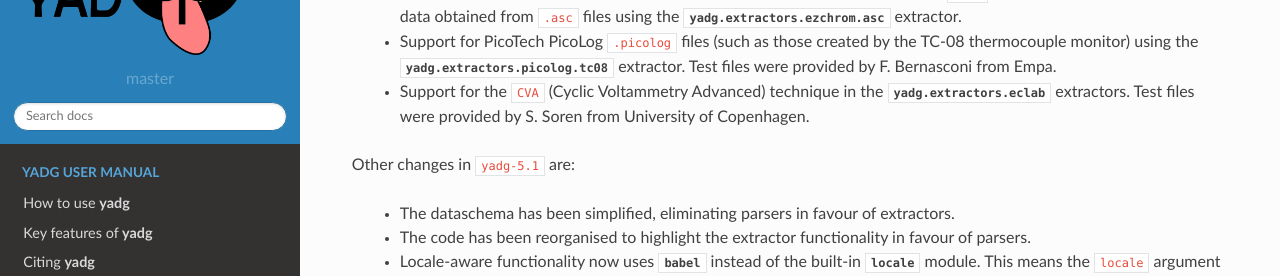
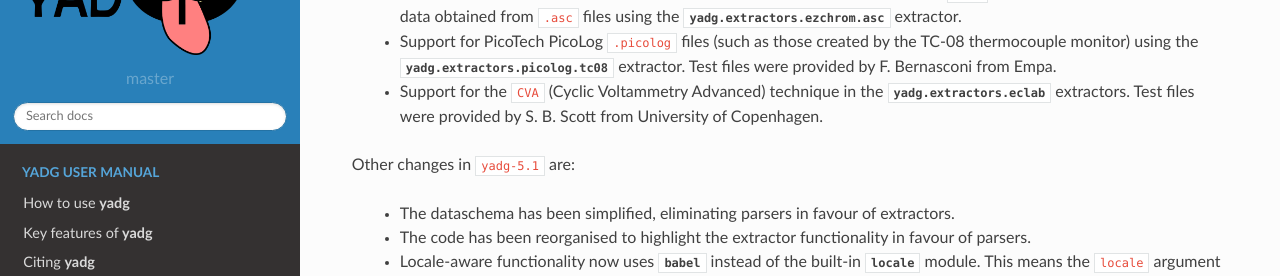
Before and after one commit to dgbowl/yadg, a Sphinx documentation site: the page built from docs/source/version.rst, in a window 1280 px wide and 900 px high, scrolled down 400 px. Shown: the part 176-452 px from the top of the window. Built offline with Sphinx 7.4.7 and the Read the Docs theme 2.0.0, drawn with Linux system fonts in a browser that asks for light colours; pages that are not in the unit, such as notebooks, are missing from menus.

Commit message:
Wrong name.

```diff
--- a/docs/source/version.5_1.rst
+++ b/docs/source/version.5_1.rst
@@ -23,7 +23,7 @@ New features since ``yadg-5.0`` are:
 
   - Support for PicoTech PicoLog ``.picolog`` files (such as those created by the TC-08 thermocouple monitor) using the :mod:`yadg.extractors.picolog.tc08` extractor. Test files were provided by F. Bernasconi from Empa.
 
-  - Support for the ``CVA`` (Cyclic Voltammetry Advanced) technique in the :mod:`yadg.extractors.eclab` extractors. Test files were provided by S. Soren from University of Copenhagen.
+  - Support for the ``CVA`` (Cyclic Voltammetry Advanced) technique in the :mod:`yadg.extractors.eclab` extractors. Test files were provided by S. B. Scott from University of Copenhagen.
 
 Other changes in ``yadg-5.1`` are:
 
```
